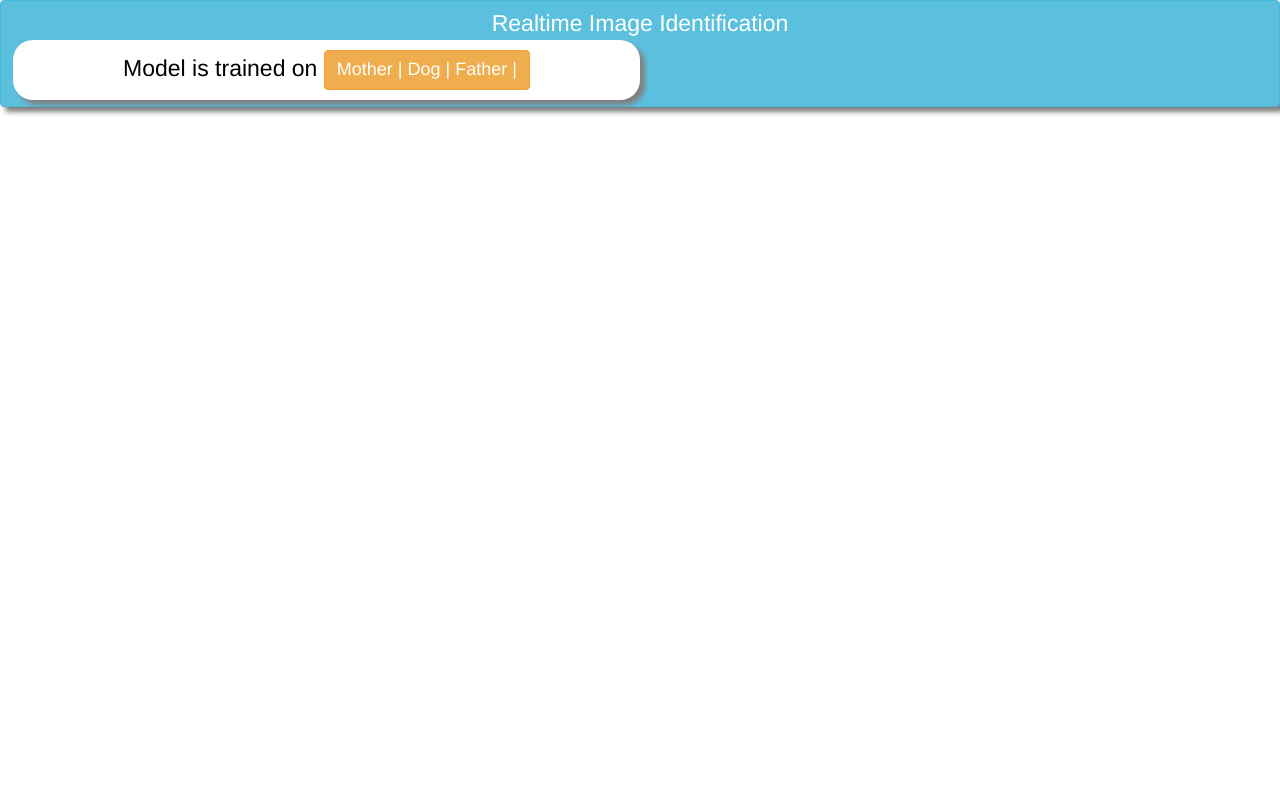
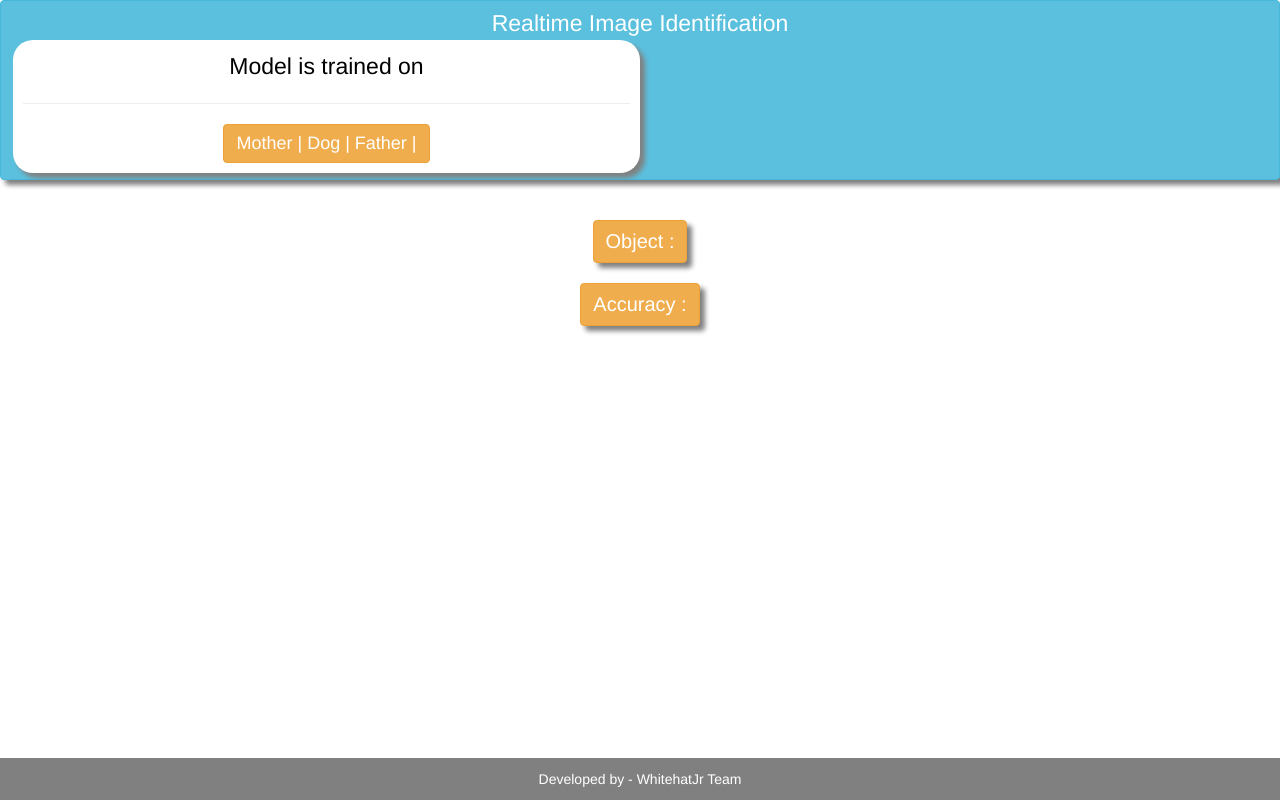
Before and after one commit to Arnav-Rawat/faceRecognizingappproj, a plain HTML site: page index.html in a window 1280 px wide. Drawn offline with nearby package versions, Linux system fonts and the light colour scheme.

Commit message:
Add files via upload

```diff
--- a/index.html
+++ b/index.html
@@ -14,12 +14,28 @@
         <div class="col-lg-6 col-md-6 col-sm-6 col-xs-12 heading_div">
             Model is trained on
 
+          <hr>
               <div class="btn btn-warning heading_div2">
               Mother | Dog | Father |
               </div>
             </div>
           </center>
+          <br><br>
+  <center>
+  <p class="btn btn-warning result_para_tag">Object :
+    <span id="result_object_name"></span>
+  </p>
 
+  <br><br>
+  <p class="btn btn-warning result_para_tag">Accuracy :
+    <span id="result_object_accuracy"></span>
+  </p>
+</center>
+<div class="copy_right_footer">
+  Developed by - WhitehatJr Team
+</div>
+
+<script src="main.js"></script>
         </h3>
     </body>
 </html>
--- a/style.css
+++ b/style.css
@@ -23,3 +23,12 @@
     box-shadow:5px 5px 5px grey;
     font-size: 20px;
   }
+  .copy_right_footer {
+    position: fixed;
+    color: white;
+    bottom: 0;
+    width: 100%;
+    background-color:grey;
+    line-height: 3;
+    text-align: center;
+ }
```
